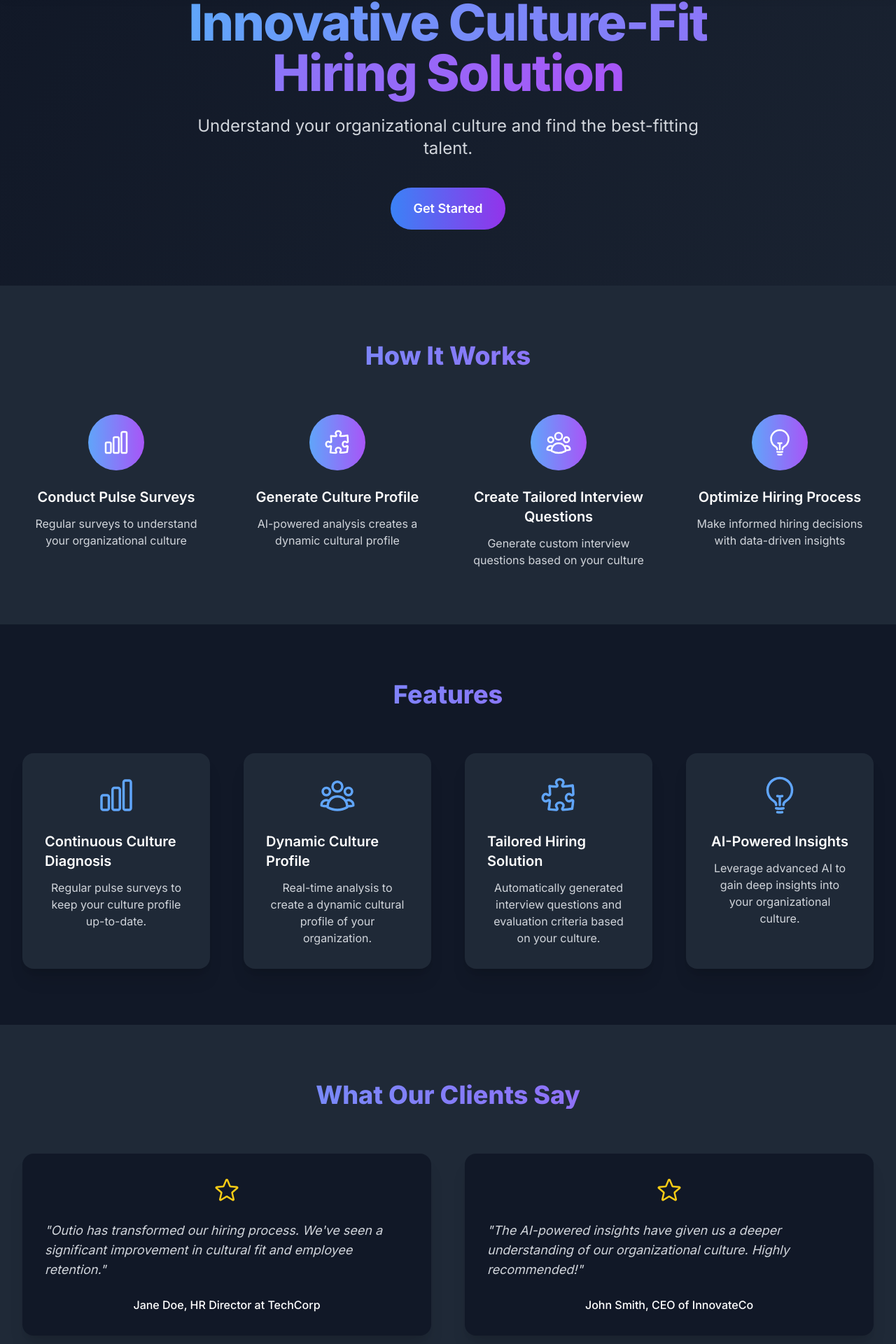
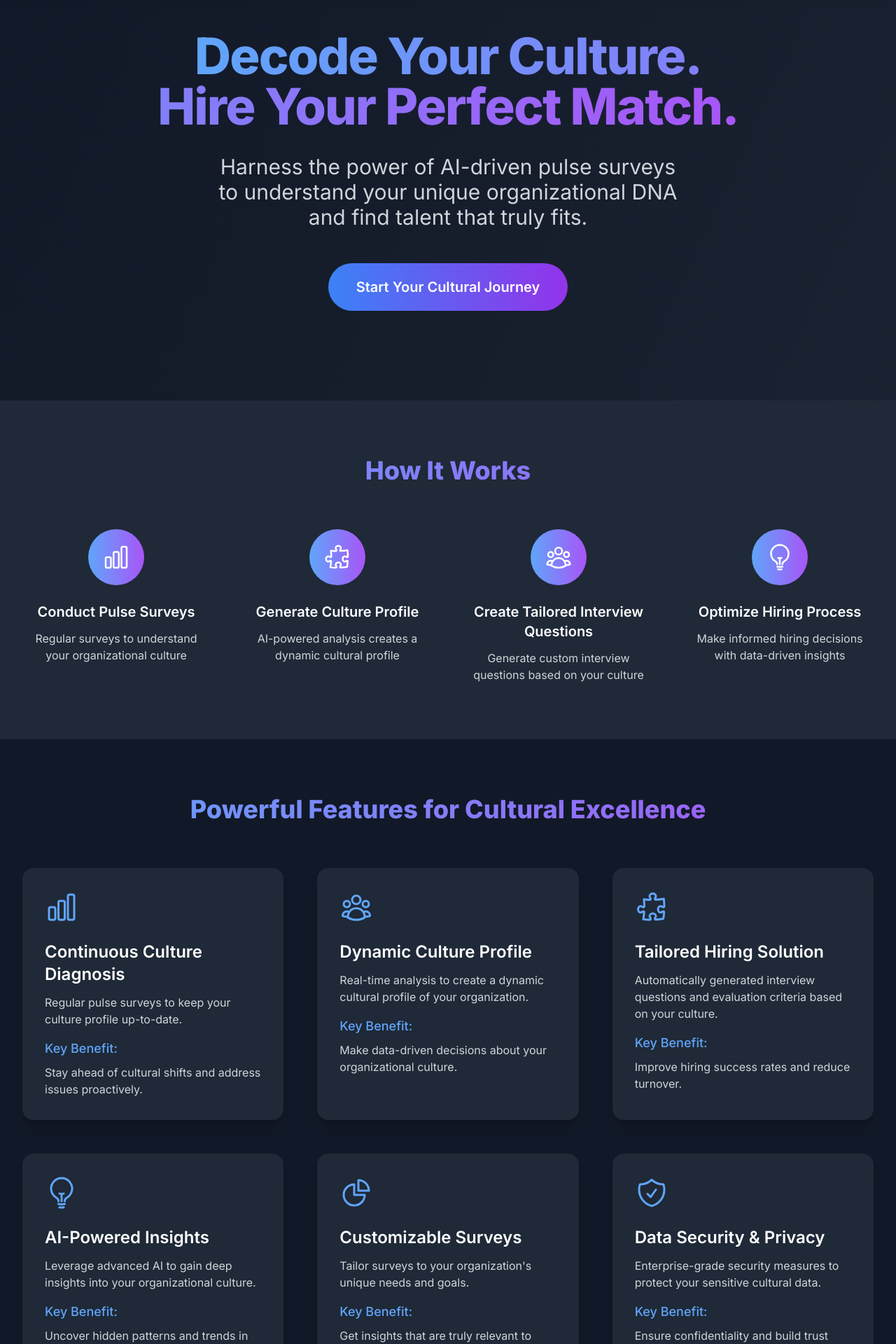
Before and after one commit to selfmadecero/outio, a Next.js app: page / in a window 1280 px wide. Shown: the part 84-2004 px from the top of the page at 70% size. Built offline with nearby package versions, Linux system fonts and the light colour scheme; no server answers.

Commit message:
랜딩페이지 디벨롭

```diff
--- a/src/app/page.tsx
+++ b/src/app/page.tsx
@@ -13,6 +13,8 @@ import {
   PuzzlePieceIcon,
   LightBulbIcon,
   StarIcon,
+  ChartPieIcon,
+  ShieldCheckIcon,
 } from '@heroicons/react/24/outline';
 
 export default function Home() {
@@ -27,22 +29,39 @@ export default function Home() {
   const content = {
     en: {
       title: 'Outio',
-      subtitle: 'Innovative Culture-Fit Hiring Solution',
+      subtitle: 'Decode Your Culture. Hire Your Perfect Match.',
       description:
-        'Understand your organizational culture and find the best-fitting talent.',
+        'Harness the power of AI-driven pulse surveys to understand your unique organizational DNA and find talent that truly fits.',
       feature1: 'Continuous Culture Diagnosis',
       feature1Description:
         'Regular pulse surveys to keep your culture profile up-to-date.',
+      feature1Benefit:
+        'Stay ahead of cultural shifts and address issues proactively.',
       feature2: 'Dynamic Culture Profile',
       feature2Description:
         'Real-time analysis to create a dynamic cultural profile of your organization.',
+      feature2Benefit:
+        'Make data-driven decisions about your organizational culture.',
       feature3: 'Tailored Hiring Solution',
       feature3Description:
         'Automatically generated interview questions and evaluation criteria based on your culture.',
+      feature3Benefit: 'Improve hiring success rates and reduce turnover.',
       feature4: 'AI-Powered Insights',
       feature4Description:
         'Leverage advanced AI to gain deep insights into your organizational culture.',
-      cta: 'Get Started',
+      feature4Benefit:
+        'Uncover hidden patterns and trends in your organizational culture.',
+      feature5: 'Customizable Surveys',
+      feature5Description:
+        "Tailor surveys to your organization's unique needs and goals.",
+      feature5Benefit:
+        "Get insights that are truly relevant to your company's specific context and challenges.",
+      feature6: 'Data Security & Privacy',
+      feature6Description:
+        'Enterprise-grade security measures to protect your sensitive cultural data.',
+      feature6Benefit:
+        'Ensure confidentiality and build trust with your employees.',
+      cta: 'Start Your Cultural Journey',
       login: 'Log In',
       signup: 'Sign Up',
       howItWorks: 'How It Works',
@@ -67,24 +86,40 @@ export default function Home() {
         text: 'The AI-powered insights have given us a deeper understanding of our organizational culture. Highly recommended!',
         author: 'John Smith, CEO of InnovateCo',
       },
+      featuresTitle: 'Powerful Features for Cultural Excellence',
+      keyBenefit: 'Key Benefit:',
     },
     ko: {
       title: 'Outio',
-      subtitle: '혁신적인 문화 적합성 채용 솔루션',
-      description: '조직 문화를 이해하고 가장 잘 맞는 인재를 찾으세요.',
+      subtitle: '문화를 해독하다. 최적의 인재를 만나다.',
+      description:
+        'AI 기반 펄스 서베이로 귀사만의 독특한 조직 DNA를 이해하고, 진정으로 어울리는 인재를 찾으세요.',
       feature1: '지속적인 문화 진단',
       feature1Description:
         '정기적인 펄스 설문조사로 문화 프로필을 최신 상태로 유지합니다.',
+      feature1Benefit: '문화적 변화를 선제적으로 파악하고 대응하세요.',
       feature2: '동적 문화 프로필',
       feature2Description:
         '실시간 분석을 통해 조직의 동적 문화 프로필을 생성합니다.',
+      feature2Benefit: '조직 문화에 대한 데이터 기반 의사결정을 내리세요.',
       feature3: '맞춤형 채용 솔루션',
       feature3Description:
         '귀사의 문화를 바탕으로 자동 생성된 면접 질문과 평가 기준을 제공합니다.',
+      feature3Benefit: '채용 성공률을 높이고 이직률을 낮추세요.',
       feature4: 'AI 기반 인사이트',
       feature4Description:
         '고급 AI를 활용하여 조직 문화에 대한 깊이 있는 통찰력을 얻으세요.',
-      cta: '시작하기',
+      feature4Benefit: '조직 문화의 숨겨진 패턴과 트렌드를 발견하세요.',
+      feature5: '맞춤형 설문조사',
+      feature5Description:
+        '귀사의 고유한 요구사항과 목표에 맞는 설문조사를 설계하세요.',
+      feature5Benefit:
+        '회사의 특정 상황과 과제에 진정으로 관련된 인사이트를 얻으세요.',
+      feature6: '데이터 보안 및 개인정보 보호',
+      feature6Description:
+        '민감한 문화 데이터를 보호하기 위한 기업 수준의 보안 조치.',
+      feature6Benefit: '기밀성을 보장하고 직원들과의 신뢰를 구축하세요.',
+      cta: '문화 여정을 시작하세요',
       login: '로그인',
       signup: '회원가입',
       howItWorks: '서비스 이용 방법',
@@ -105,6 +140,8 @@ export default function Home() {
         text: 'AI 기반 인사이트를 통해 우리 조직 문화에 대한 더 깊은 이해를 얻을 수 있었습니다. 강력 추천합니다!',
         author: '존 스미스, InnovateCo CEO',
       },
+      featuresTitle: '문화적 우수성을 위한 강력한 기능',
+      keyBenefit: '주요 이점:',
     },
   };
 
@@ -130,30 +167,55 @@ export default function Home() {
         </div>
       </header>
 
-      <main className="flex-1 flex flex-col items-center justify-center text-center py-20 px-4">
+      <main className="flex-1 flex flex-col items-center justify-center text-center py-32 px-4">
         <motion.div
           initial={{ opacity: 0, y: 20 }}
           animate={{ opacity: 1, y: 0 }}
           transition={{ duration: 0.8 }}
-          className="max-w-4xl"
+          className="max-w-5xl"
         >
-          <h1 className="text-5xl sm:text-6xl md:text-7xl tracking-tight font-extrabold mb-6">
+          <h1 className="text-4xl sm:text-5xl md:text-6xl lg:text-7xl tracking-tight font-extrabold mb-8 leading-tight">
             <span className="bg-clip-text text-transparent bg-gradient-to-r from-blue-400 to-purple-500">
-              {content[language].subtitle}
+              {language === 'en' ? (
+                <>
+                  Decode Your Culture.
+                  <br className="hidden sm:inline" /> Hire Your Perfect Match.
+                </>
+              ) : (
+                <>
+                  문화를 해독하다.
+                  <br className="hidden sm:inline" /> 최적의 인재를 만나다.
+                </>
+              )}
             </span>
           </h1>
-          <p className="mt-3 text-xl sm:text-2xl text-gray-300 max-w-3xl mx-auto">
-            {content[language].description}
+          <p className="mt-6 text-lg sm:text-xl md:text-2xl lg:text-3xl text-gray-300 max-w-4xl mx-auto">
+            {language === 'en' ? (
+              <>
+                Harness the power of AI-driven pulse surveys
+                <br className="hidden md:inline" /> to understand your unique
+                organizational DNA
+                <br className="hidden md:inline" /> and find talent that truly
+                fits.
+              </>
+            ) : (
+              <>
+                AI 기반 펄스 서베이로 귀사만의 독특한
+                <br className="hidden md:inline" /> 조직 DNA를 이해하고,
+                진정으로
+                <br className="hidden md:inline" /> 어울리는 인재를 찾으세요.
+              </>
+            )}
           </p>
           <motion.div
             initial={{ opacity: 0, scale: 0.5 }}
             animate={{ opacity: 1, scale: 1 }}
             transition={{ duration: 0.5, delay: 0.3 }}
-            className="mt-10"
+            className="mt-12"
           >
             <Link
               href="/auth"
-              className="inline-block px-8 py-4 text-lg font-semibold rounded-full text-white bg-gradient-to-r from-blue-500 to-purple-600 hover:from-blue-600 hover:to-purple-700 transition-all duration-300 ease-in-out transform hover:scale-105 hover:shadow-lg"
+              className="inline-block px-8 sm:px-10 py-4 sm:py-5 text-lg sm:text-xl font-semibold rounded-full text-white bg-gradient-to-r from-blue-500 to-purple-600 hover:from-blue-600 hover:to-purple-700 transition-all duration-300 ease-in-out transform hover:scale-105 hover:shadow-lg"
             >
               {content[language].cta}
             </Link>
@@ -212,29 +274,45 @@ export default function Home() {
       <section className="bg-gray-900 py-20">
         <div className="max-w-7xl mx-auto px-4 sm:px-6 lg:px-8">
           <h2 className="text-4xl font-extrabold text-center mb-16 bg-clip-text text-transparent bg-gradient-to-r from-blue-400 to-purple-500">
-            Features
+            {content[language].featuresTitle}
           </h2>
-          <div className="grid grid-cols-1 gap-12 md:grid-cols-2 lg:grid-cols-4">
+          <div className="grid grid-cols-1 gap-12 md:grid-cols-2 lg:grid-cols-3">
             {[
               {
                 title: content[language].feature1,
                 description: content[language].feature1Description,
                 icon: ChartBarIcon,
+                benefit: content[language].feature1Benefit,
               },
               {
                 title: content[language].feature2,
                 description: content[language].feature2Description,
                 icon: UserGroupIcon,
+                benefit: content[language].feature2Benefit,
               },
               {
                 title: content[language].feature3,
                 description: content[language].feature3Description,
                 icon: PuzzlePieceIcon,
+                benefit: content[language].feature3Benefit,
               },
               {
                 title: content[language].feature4,
                 description: content[language].feature4Description,
                 icon: LightBulbIcon,
+                benefit: content[language].feature4Benefit,
+              },
+              {
+                title: content[language].feature5,
+                description: content[language].feature5Description,
+                icon: ChartPieIcon,
+                benefit: content[language].feature5Benefit,
+              },
+              {
+                title: content[language].feature6,
+                description: content[language].feature6Description,
+                icon: ShieldCheckIcon,
+                benefit: content[language].feature6Benefit,
               },
             ].map((feature, index) => (
               <motion.div
@@ -244,16 +322,20 @@ export default function Home() {
                 transition={{ duration: 0.5, delay: index * 0.1 }}
                 className="bg-gray-800 rounded-2xl shadow-xl p-8 hover:shadow-2xl transition duration-300 transform hover:scale-105"
               >
-                <div className="flex flex-col items-center">
+                <div className="flex flex-col items-start">
                   <div className="flex-shrink-0 mb-6">
-                    <feature.icon className="h-14 w-14 text-blue-400" />
+                    <feature.icon className="h-12 w-12 text-blue-400" />
                   </div>
-                  <h3 className="text-xl font-semibold text-white mb-3">
+                  <h3 className="text-2xl font-semibold text-white mb-3">
                     {feature.title}
                   </h3>
-                  <p className="text-gray-300 text-center">
-                    {feature.description}
-                  </p>
+                  <p className="text-gray-300 mb-4">{feature.description}</p>
+                  <div className="mt-auto">
+                    <h4 className="text-lg font-medium text-blue-400 mb-2">
+                      {content[language].keyBenefit}
+                    </h4>
+                    <p className="text-gray-300">{feature.benefit}</p>
+                  </div>
                 </div>
               </motion.div>
             ))}
```
Also changed, not shown: 1 other file (tests, documents, lock files or other folders).
